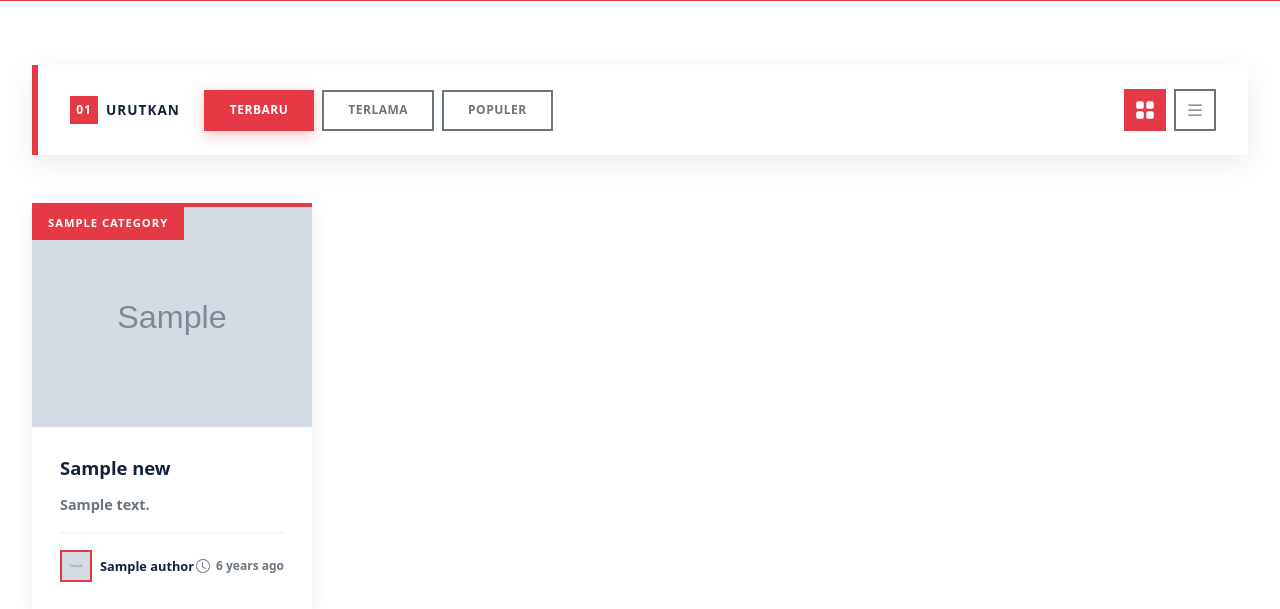
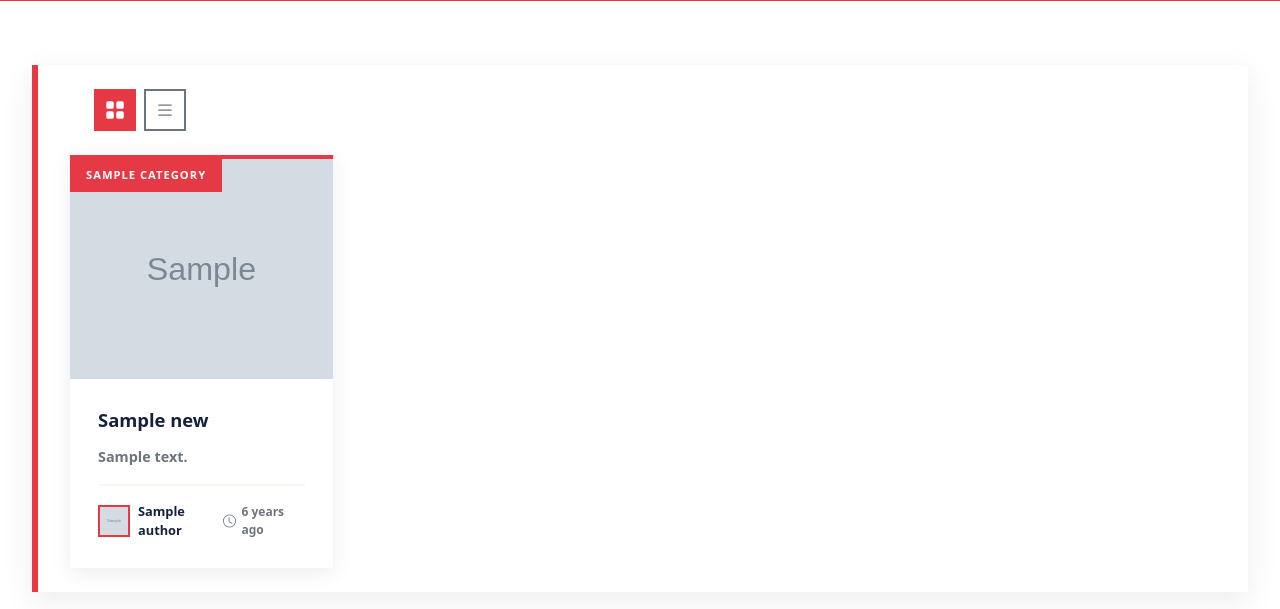
Before and after one commit to RAPL220/portal-berita-0C3, a Laravel app: a page that uses resources/views/pages/news/category.blade.php in a window 1280 px wide. Shown: the part 516-1125 px from the top of the page. Run offline with Laravel 12, Linux system fonts and the light colour scheme; tables that the repository leaves empty hold one stand-in row (values such as "Sample post"); grey boxes marked "Sample" are stand-in pictures.

Commit message:
refactor : order category by created at

```diff
--- a/app/Http/Controllers/NewsController.php
+++ b/app/Http/Controllers/NewsController.php
@@ -47,7 +47,12 @@
 
     public function category($slug)
     {
-        $category = Categories::where('slug', $slug)->first();
+        $category = Categories::where('slug', $slug)
+            ->with(['news' => function ($query) {
+                $query->orderBy('created_at', 'desc');
+            }])
+            ->firstOrFail();
+
         return view('pages.news.category', compact('category'));
     }
 }
--- a/resources/views/pages/news/category.blade.php
+++ b/resources/views/pages/news/category.blade.php
@@ -760,14 +760,7 @@
         <div class="filter-section fade-in-up">
             <div class="filter-left">
                 <div class="filter-label">
-                    <span class="filter-number">01</span>
-                    <span>URUTKAN</span>
-                </div>
-                <div class="filter-buttons">
-                    <button class="filter-btn active" onclick="sortNews('latest')">TERBARU</button>
-                    <button class="filter-btn" onclick="sortNews('oldest')">TERLAMA</button>
-                    <button class="filter-btn" onclick="sortNews('popular')">POPULER</button>
-                </div>
+
                 </div>
                 <div class="view-toggle">
                     <button class="view-btn active" onclick="toggleView('grid')" title="Grid View">
@@ -809,7 +802,8 @@
                                         <svg class="date-icon" fill="currentColor" viewBox="0 0 16 16">
                                             <path
                                                 d="M8 3.5a.5.5 0 0 0-1 0V9a.5.5 0 0 0 .252.434l3.5 2a.5.5 0 0 0 .496-.868L8 8.71V3.5z" />
-                                        <path d="M8 16A8 8 0 1 0 8 0a8 8 0 0 0 0 16zm7-8A7 7 0 1 1 1 8a7 7 0 0 1 14 0z" />
+                                            <path
+                                                d="M8 16A8 8 0 1 0 8 0a8 8 0 0 0 0 16zm7-8A7 7 0 1 1 1 8a7 7 0 0 1 14 0z" />
                                         </svg>
                                         <span>{{ \Carbon\Carbon::parse($article->created_at)->diffForHumans() }}</span>
                                     </div>
```
Lines whose indentation alone changed are shown as unchanged.
